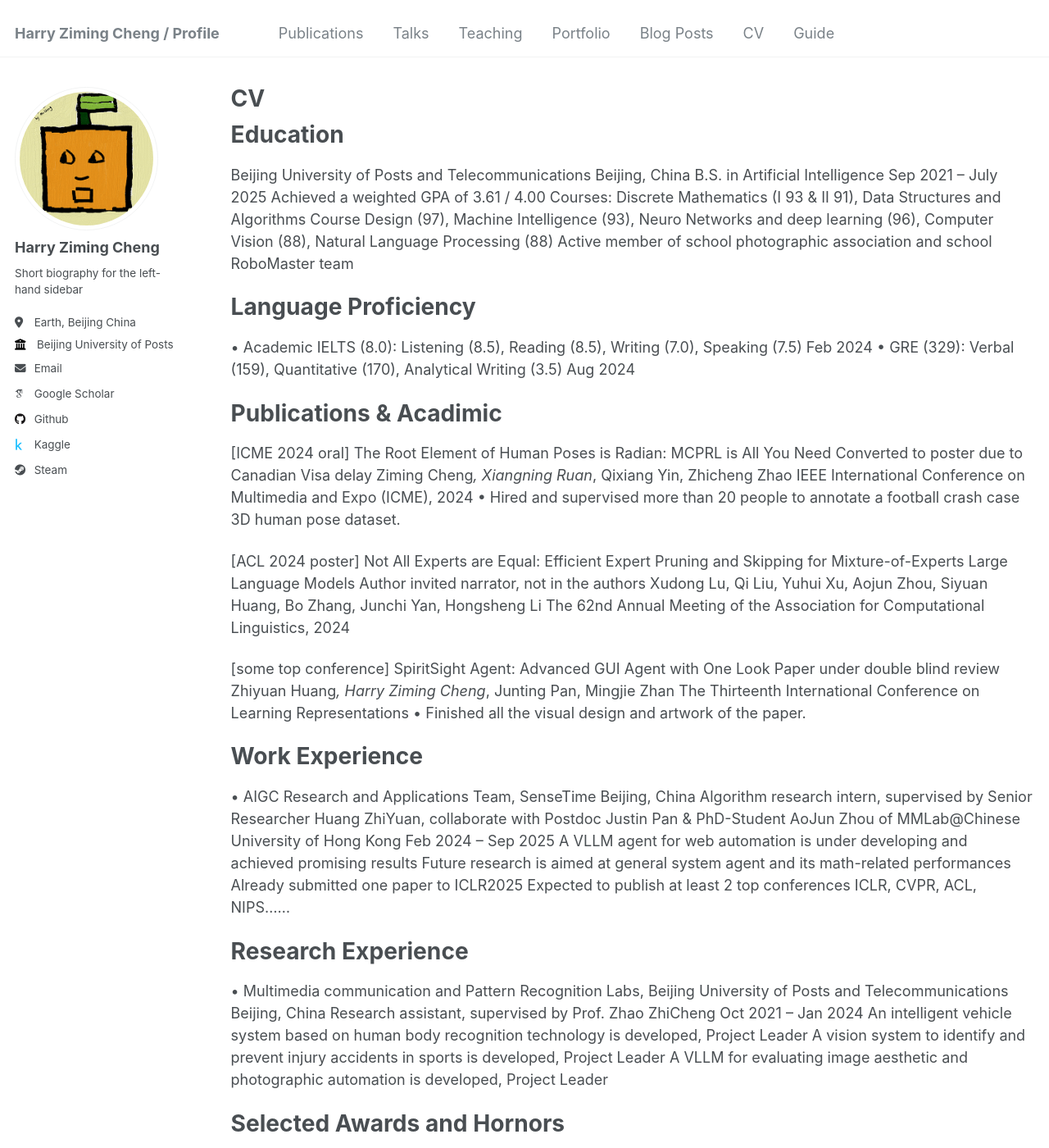
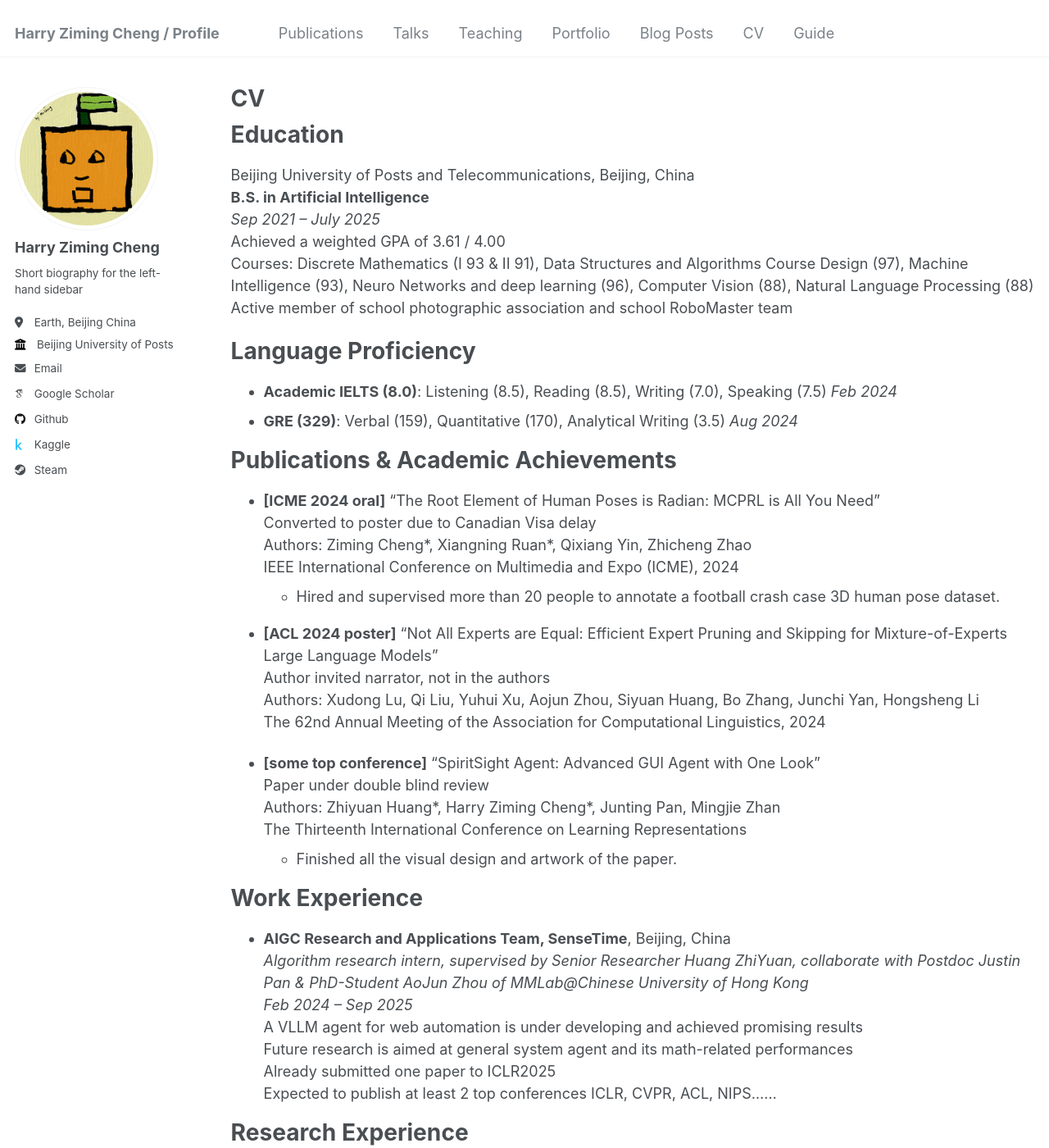
Before and after one commit to HarrytheOrange/harrytheorange.github.io, a Jekyll site: the page built from _pages/cv.md, in a window 1280 px wide and 1400 px high. Shown: the whole window at 82% size. Built offline with Jekyll 4.4.1, drawn with Linux system fonts in a browser that asks for light colours; some web fonts are replaced; some of the changed text lies outside the part shown.

Commit message:
Update cv.md

```diff
--- a/_pages/cv.md
+++ b/_pages/cv.md
@@ -11,78 +11,76 @@ redirect_from:
 
 Education
 ======
-Beijing University of Posts and Telecommunications	Beijing, China
-B.S. in Artificial Intelligence	Sep 2021 – July 2025
+Beijing University of Posts and Telecommunications, Beijing, China
+**B.S. in Artificial Intelligence**
+*Sep 2021 – July 2025*
 Achieved a weighted GPA of 3.61 / 4.00
 Courses: Discrete Mathematics (I 93 & II 91), Data Structures and Algorithms Course Design (97), Machine Intelligence (93), Neuro Networks and deep learning (96), Computer Vision (88), Natural Language Processing (88)
 Active member of school photographic association and school RoboMaster team
 
-
 Language Proficiency
 ======
-•	Academic IELTS (8.0): Listening (8.5), Reading (8.5), Writing (7.0), Speaking (7.5) Feb 2024
-•	GRE (329): Verbal (159), Quantitative (170), Analytical Writing (3.5)	Aug 2024
+- **Academic IELTS (8.0)**: Listening (8.5), Reading (8.5), Writing (7.0), Speaking (7.5) *Feb 2024*
+- **GRE (329)**: Verbal (159), Quantitative (170), Analytical Writing (3.5) *Aug 2024*
 
+Publications & Academic Achievements
+======
+- **[ICME 2024 oral]** "The Root Element of Human Poses is Radian: MCPRL is All You Need"
+  Converted to poster due to Canadian Visa delay
+  Authors: Ziming Cheng\*, Xiangning Ruan\*, Qixiang Yin, Zhicheng Zhao
+  IEEE International Conference on Multimedia and Expo (ICME), 2024
+  - Hired and supervised more than 20 people to annotate a football crash case 3D human pose dataset.
 
-Publications & Acadimic
-======
-[ICME 2024 oral]	The Root Element of Human Poses is Radian: MCPRL is All You Need
-Converted to poster due to Canadian Visa delay
-Ziming Cheng*, Xiangning Ruan*, Qixiang Yin, Zhicheng Zhao
-IEEE International Conference on Multimedia and Expo (ICME), 2024
-•	Hired and supervised more than 20 people to annotate a football crash case 3D human pose dataset.
+- **[ACL 2024 poster]** "Not All Experts are Equal: Efficient Expert Pruning and Skipping for Mixture-of-Experts Large Language Models"
+  Author invited narrator, not in the authors
+  Authors: Xudong Lu, Qi Liu, Yuhui Xu, Aojun Zhou, Siyuan Huang, Bo Zhang, Junchi Yan, Hongsheng Li
+  The 62nd Annual Meeting of the Association for Computational Linguistics, 2024
 
-[ACL 2024 poster]	Not All Experts are Equal: Efficient Expert Pruning and Skipping for Mixture-of-Experts Large Language Models
-Author invited narrator, not in the authors
-Xudong Lu, Qi Liu, Yuhui Xu, Aojun Zhou, Siyuan Huang, Bo Zhang, Junchi Yan, Hongsheng Li
-The 62nd Annual Meeting of the Association for Computational Linguistics, 2024
-
-[some top conference]	SpiritSight Agent: Advanced GUI Agent with One Look
-Paper under double blind review
-Zhiyuan Huang*, Harry Ziming Cheng*, Junting Pan, Mingjie Zhan
-The Thirteenth International Conference on Learning Representations
-•	Finished all the visual design and artwork of the paper.
-
+- **[some top conference]** "SpiritSight Agent: Advanced GUI Agent with One Look"
+  Paper under double blind review
+  Authors: Zhiyuan Huang\*, Harry Ziming Cheng\*, Junting Pan, Mingjie Zhan
+  The Thirteenth International Conference on Learning Representations
+  - Finished all the visual design and artwork of the paper.
 
 Work Experience
 ======
-•	AIGC Research and Applications Team, SenseTime	 Beijing, China
-Algorithm research intern, supervised by Senior Researcher Huang ZhiYuan, collaborate with Postdoc Justin Pan & PhD-Student AoJun Zhou of MMLab@Chinese University of Hong Kong	Feb 2024 – Sep 2025
-A VLLM agent for web automation is under developing and achieved promising results
-Future research is aimed at general system agent and its math-related performances
-Already submitted one paper to ICLR2025
-Expected to publish at least 2 top conferences ICLR, CVPR, ACL, NIPS……
-
+- **AIGC Research and Applications Team, SenseTime**, Beijing, China
+  *Algorithm research intern, supervised by Senior Researcher Huang ZhiYuan, collaborate with Postdoc Justin Pan & PhD-Student AoJun Zhou of MMLab@Chinese University of Hong Kong*
+  *Feb 2024 – Sep 2025*
+  A VLLM agent for web automation is under developing and achieved promising results
+  Future research is aimed at general system agent and its math-related performances
+  Already submitted one paper to ICLR2025
+  Expected to publish at least 2 top conferences ICLR, CVPR, ACL, NIPS……
 
 Research Experience
 ======
-•	Multimedia communication and Pattern Recognition Labs, Beijing University of Posts and Telecommunications	 Beijing, China
-Research assistant, supervised by Prof. Zhao ZhiCheng	Oct 2021 – Jan 2024
-An intelligent vehicle system based on human body recognition technology is developed, Project Leader
-A vision system to identify and prevent injury accidents in sports is developed, Project Leader
-A VLLM for evaluating image aesthetic and photographic automation is developed, Project Leader
+- **Multimedia communication and Pattern Recognition Labs, Beijing University of Posts and Telecommunications**, Beijing, China
+  *Research assistant, supervised by Prof. Zhao ZhiCheng*
+  *Oct 2021 – Jan 2024*
+  - An intelligent vehicle system based on human body recognition technology is developed, Project Leader
+  - A vision system to identify and prevent injury accidents in sports is developed, Project Leader
+  - A VLLM for evaluating image aesthetic and photographic automation is developed, Project Leader
 
-
-Selected Awards and Hornors
+Selected Awards and Honors
 ======
-•	The 16th UXD Award International User Experience Innovation Competition National Third prize	Aug 2024
-•	The 17th Chinese College Student Computer Design Competition National Third prize	Aug 2024
-•	The 16th Chinese College Student Computer Design Competition National Second prize	Aug 2023
-•	2022 National finals of RoboCom Robot Developer Competition National Second prize	Aug 2022
-•	Kaggle Notebooks Contributor Bronze Medal *2, Discussions Contributor Silver Medal *2 Bronze Medal *8
+- The 16th UXD Award International User Experience Innovation Competition National Third prize *Aug 2024*
+- The 17th Chinese College Student Computer Design Competition National Third prize *Aug 2024*
+- The 16th Chinese College Student Computer Design Competition National Second prize *Aug 2023*
+- 2022 National finals of RoboCom Robot Developer Competition National Second prize *Aug 2022*
+- Kaggle Notebooks Contributor Bronze Medal *2, Discussions Contributor Silver Medal *2 Bronze Medal *8
 
 Patents
 ======
-•	Ziming Cheng. Method and device for analyzing sudden injury in sports based on human posture estimation, CN116978123A, filed Jul 31, 2023.
-•	Ziming Cheng. Multilegged Walking Robot, CN207631374U, filed Dec 07, 2017.
+- Ziming Cheng. Method and device for analyzing sudden injury in sports based on human posture estimation, CN116978123A, filed Jul 31, 2023.
+- Ziming Cheng. Multilegged Walking Robot, CN207631374U, filed Dec 07, 2017.
 
 Skills
 ======
-•	Proficient in Python, C/C++, Latex, Bash, EDA
-•	Proficient in Adobe Software, Blender, SolidWorks, CAD
-•	Acquainted with LLM development, including task designing, data collection/cleaning, SFT training
-•	Proficient in Photography with top Sony devices, tennis, cricket, piano
+- Proficient in Python, C/C++, Latex, Bash, EDA
+- Proficient in Adobe Software, Blender, SolidWorks, CAD
+- Acquainted with LLM development, including task designing, data collection/cleaning, SFT training
+- Proficient in Photography with top Sony devices, tennis, cricket, piano
 
-
-Service and leadership
+Service and Leadership
 ======
+- President of School Photographic Association 2022-2024
```
